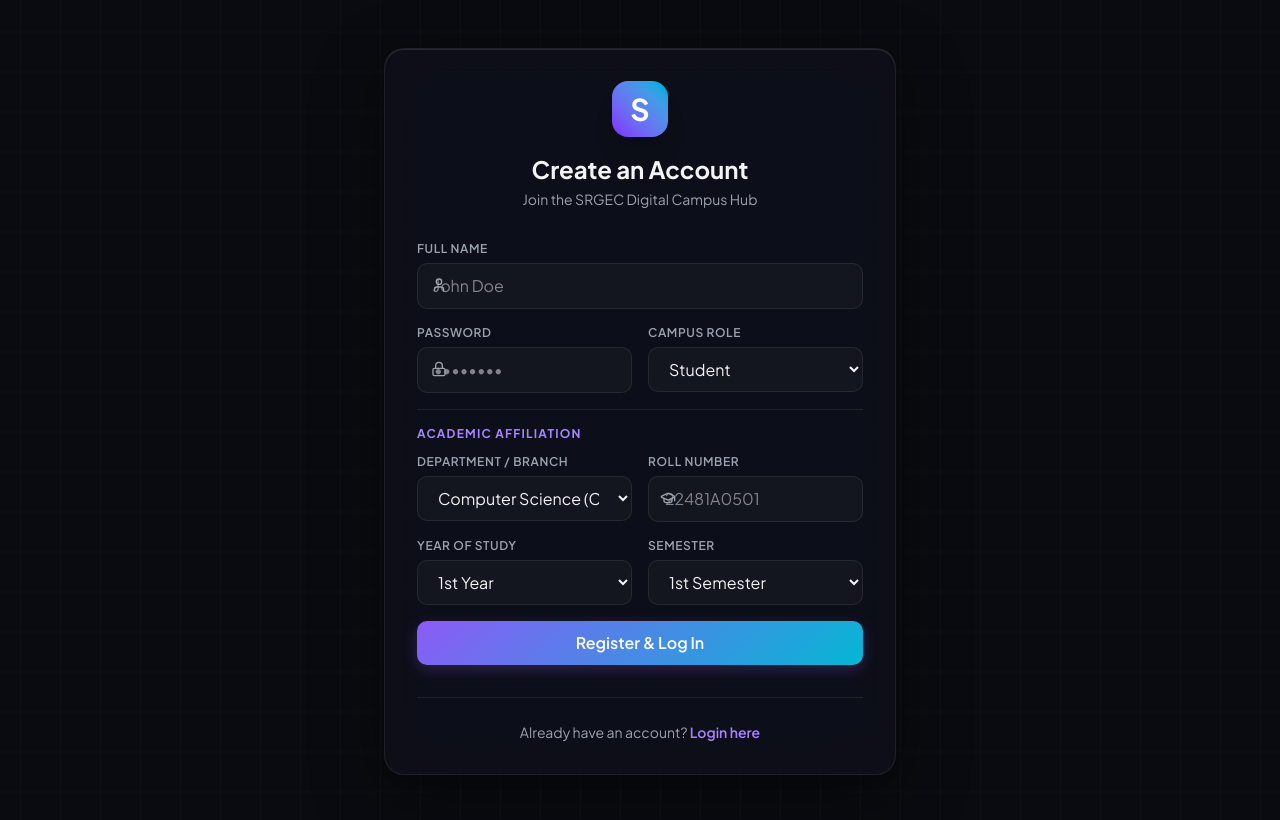
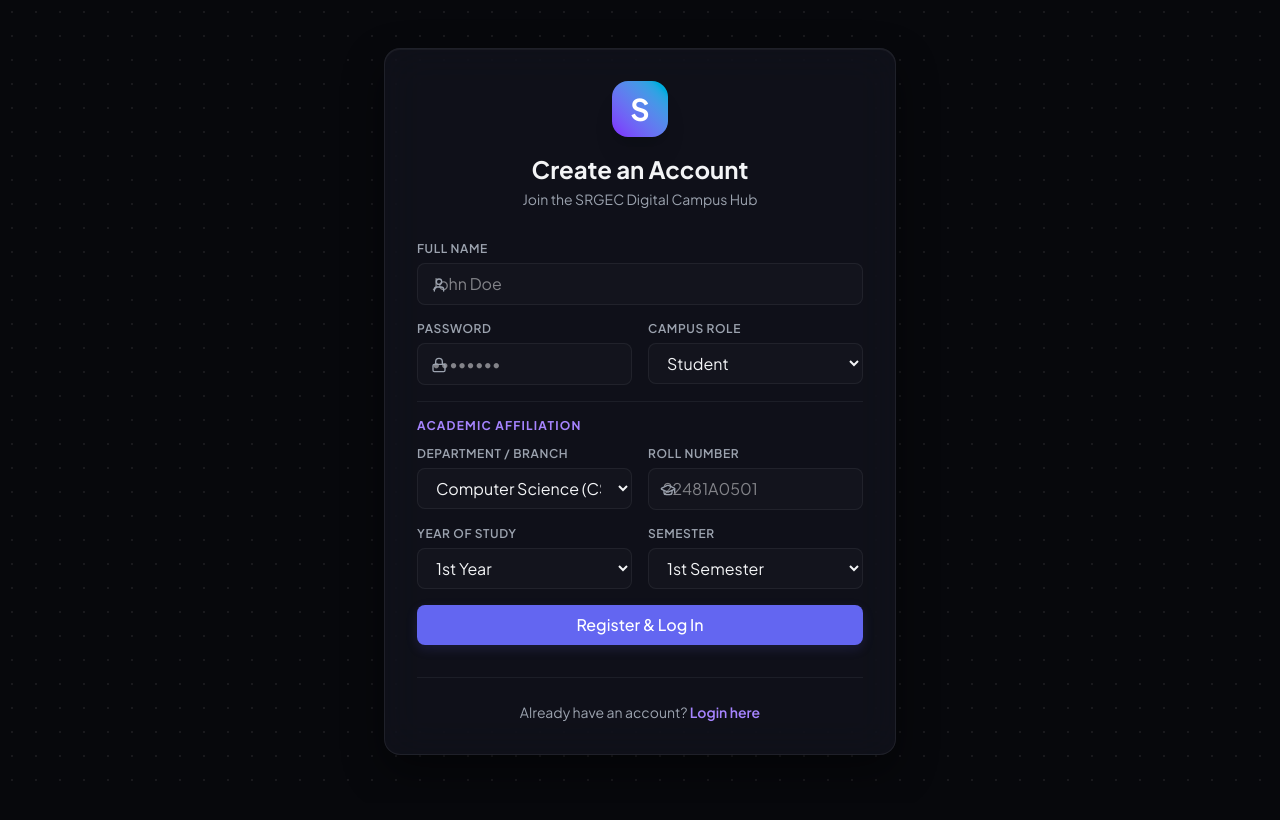
Before and after one commit to Prabhas2277/srgec-connect, a React (Vite) app in the folder frontend/: page /register in a window 1280 px wide. Shown: the top 820 px of the page. Built offline with nearby package versions, Linux system fonts and the light colour scheme.

Commit message:
design: refactor styles to human-designed premium SaaS look

```diff
--- a/frontend/src/index.css
+++ b/frontend/src/index.css
@@ -5,31 +5,31 @@
   font-family: var(--font-sans);
 
   /* Color system - Dark Mode by default, but customizable */
-  --bg-primary: #0a0b10;
-  --bg-secondary: #12141f;
-  --border-glow: rgba(139, 92, 246, 0.15);
-  --border-glass: rgba(255, 255, 255, 0.08);
+  --bg-primary: #07080c;
+  --bg-secondary: #0f111a;
+  --border-glow: rgba(139, 92, 246, 0.08);
+  --border-glass: rgba(255, 255, 255, 0.06);
   --text-primary: #f3f4f6;
   --text-secondary: #9ca3af;
-  --accent-purple: #8b5cf6;
+  --accent-purple: #6366f1; /* Premium Indigo */
   --accent-cyan: #06b6d4;
-  --glass-bg: rgba(18, 20, 31, 0.6);
-  --glass-blur: blur(16px);
-  --panel-shadow: 0 8px 32px 0 rgba(0, 0, 0, 0.37);
+  --glass-bg: rgba(15, 17, 28, 0.45);
+  --glass-blur: blur(20px);
+  --panel-shadow: 0 12px 40px 0 rgba(0, 0, 0, 0.5);
 }
 
 .light-theme {
   --bg-primary: #f8fafc;
   --bg-secondary: #ffffff;
-  --border-glow: rgba(139, 92, 246, 0.1);
-  --border-glass: rgba(15, 23, 42, 0.08);
+  --border-glow: rgba(99, 102, 241, 0.05);
+  --border-glass: rgba(15, 23, 42, 0.06);
   --text-primary: #0f172a;
   --text-secondary: #475569;
-  --accent-purple: #7c3aed;
+  --accent-purple: #4f46e5;
   --accent-cyan: #0891b2;
-  --glass-bg: rgba(255, 255, 255, 0.7);
-  --glass-blur: blur(16px);
-  --panel-shadow: 0 8px 32px 0 rgba(31, 38, 135, 0.07);
+  --glass-bg: rgba(255, 255, 255, 0.65);
+  --glass-blur: blur(20px);
+  --panel-shadow: 0 12px 40px 0 rgba(31, 38, 135, 0.06);
 }
 
 body {
@@ -54,7 +54,7 @@ body {
   -webkit-backdrop-filter: var(--glass-blur);
   border: 1px solid var(--border-glass);
   box-shadow: var(--panel-shadow);
-  border-radius: 16px;
+  border-radius: 12px;
 }
 
 .glass-panel-interactive {
@@ -63,21 +63,21 @@ body {
   -webkit-backdrop-filter: var(--glass-blur);
   border: 1px solid var(--border-glass);
   box-shadow: var(--panel-shadow);
-  border-radius: 16px;
-  transition: all 0.3s cubic-bezier(0.4, 0, 0.2, 1);
+  border-radius: 12px;
+  transition: all 0.25s cubic-bezier(0.16, 1, 0.3, 1);
 }
 
 .glass-panel-interactive:hover {
-  transform: translateY(-4px);
-  border-color: rgba(139, 92, 246, 0.35);
-  box-shadow: 0 12px 40px 0 rgba(139, 92, 246, 0.15);
+  transform: translateY(-2px);
+  border-color: rgba(255, 255, 255, 0.15);
+  background: rgba(28, 31, 48, 0.55);
 }
 
 .glass-input {
-  background: rgba(255, 255, 255, 0.03);
+  background: rgba(255, 255, 255, 0.02);
   border: 1px solid var(--border-glass);
-  border-radius: 10px;
-  padding: 10px 16px;
+  border-radius: 8px;
+  padding: 8px 14px;
   color: var(--text-primary);
   outline: none;
   transition: all 0.2s ease;
@@ -87,53 +87,53 @@ body {
 }
 
 .glass-input:focus {
-  border-color: var(--accent-purple);
-  box-shadow: 0 0 12px 0 rgba(139, 92, 246, 0.2);
-  background: rgba(255, 255, 255, 0.05);
+  border-color: rgba(255, 255, 255, 0.25);
+  box-shadow: 0 0 0 2px rgba(99, 102, 241, 0.2);
+  background: rgba(255, 255, 255, 0.04);
 }
 
 .glass-button {
-  background: linear-gradient(135deg, var(--accent-purple), var(--accent-cyan));
+  background: var(--accent-purple);
   color: white;
-  border-radius: 10px;
-  font-weight: 600;
-  padding: 10px 24px;
-  transition: all 0.3s ease;
-  box-shadow: 0 4px 15px 0 rgba(139, 92, 246, 0.25);
+  border-radius: 8px;
+  font-weight: 500;
+  padding: 8px 20px;
+  transition: all 0.2s ease;
+  box-shadow: 0 4px 12px 0 rgba(99, 102, 241, 0.15);
   cursor: pointer;
   border: none;
 }
 
 .glass-button:hover {
   transform: translateY(-1px);
-  box-shadow: 0 6px 20px 0 rgba(139, 92, 246, 0.4);
-  filter: brightness(1.1);
+  box-shadow: 0 6px 16px 0 rgba(99, 102, 241, 0.25);
+  background: #4f46e5;
 }
 
 .glass-button-secondary {
-  background: rgba(255, 255, 255, 0.05);
+  background: rgba(255, 255, 255, 0.04);
   border: 1px solid var(--border-glass);
   color: var(--text-primary);
-  border-radius: 10px;
+  border-radius: 8px;
   font-weight: 500;
-  padding: 10px 24px;
+  padding: 8px 20px;
   transition: all 0.2s ease;
   cursor: pointer;
 }
 
 .glass-button-secondary:hover {
-  background: rgba(255, 255, 255, 0.1);
-  border-color: var(--accent-purple);
+  background: rgba(255, 255, 255, 0.08);
+  border-color: rgba(255, 255, 255, 0.15);
 }
 
-/* Background Glow elements for Sci-fi Visual Premium feel */
+/* Background Glow elements - Extremely subtle to prevent saturation */
 .bg-glow-purple {
   position: absolute;
   width: 500px;
   height: 500px;
   border-radius: 50%;
-  background: radial-gradient(circle, rgba(139, 92, 246, 0.12) 0%, rgba(0,0,0,0) 70%);
-  filter: blur(50px);
+  background: radial-gradient(circle, rgba(99, 102, 241, 0.035) 0%, rgba(0,0,0,0) 70%);
+  filter: blur(80px);
   pointer-events: none;
   z-index: -1;
 }
@@ -143,16 +143,16 @@ body {
   width: 500px;
   height: 500px;
   border-radius: 50%;
-  background: radial-gradient(circle, rgba(6, 182, 212, 0.08) 0%, rgba(0,0,0,0) 70%);
-  filter: blur(50px);
+  background: radial-gradient(circle, rgba(6, 182, 212, 0.025) 0%, rgba(0,0,0,0) 70%);
+  filter: blur(80px);
   pointer-events: none;
   z-index: -1;
 }
 
 /* Scrollbar Customization */
 ::-webkit-scrollbar {
-  width: 8px;
-  height: 8px;
+  width: 6px;
+  height: 6px;
 }
 
 ::-webkit-scrollbar-track {
@@ -160,36 +160,32 @@ body {
 }
 
 ::-webkit-scrollbar-thumb {
-  background: rgba(139, 92, 246, 0.2);
+  background: rgba(255, 255, 255, 0.08);
   border-radius: 10px;
 }
 
 ::-webkit-scrollbar-thumb:hover {
-  background: var(--accent-purple);
+  background: rgba(255, 255, 255, 0.2);
 }
 
-/* Sci-Fi Space Grid Background */
+/* Premium Dot Pattern Background */
 .space-grid-bg {
-  background-image:
-    linear-gradient(rgba(255, 255, 255, 0.02) 1px, transparent 1px),
-    linear-gradient(90deg, rgba(255, 255, 255, 0.02) 1px, transparent 1px);
-  background-size: 40px 40px;
-  background-position: center;
+  background-image: radial-gradient(rgba(255, 255, 255, 0.07) 1px, transparent 1px);
+  background-size: 24px 24px;
 }
 
 .light-theme .space-grid-bg {
-  background-image:
-    linear-gradient(rgba(15, 23, 42, 0.015) 1px, transparent 1px),
-    linear-gradient(90deg, rgba(15, 23, 42, 0.015) 1px, transparent 1px);
+  background-image: radial-gradient(rgba(15, 23, 42, 0.05) 1px, transparent 1px);
+  background-size: 24px 24px;
 }
 
 /* Animations */
 @keyframes pulseGlow {
   0%, 100% {
-    opacity: 0.5;
+    opacity: 0.4;
   }
   50% {
-    opacity: 0.8;
+    opacity: 0.6;
   }
 }
 
@@ -199,37 +195,35 @@ body {
 
 /* VisionOS UI Premium Layouts */
 .glass-vision {
-  background: rgba(18, 20, 31, 0.45);
-  backdrop-filter: blur(24px) saturate(180%);
-  -webkit-backdrop-filter: blur(24px) saturate(180%);
-  border: 1px solid rgba(255, 255, 255, 0.08);
+  background: rgba(22, 25, 38, 0.55);
+  backdrop-filter: blur(20px);
+  -webkit-backdrop-filter: blur(20px);
+  border: 1px solid rgba(255, 255, 255, 0.07);
   box-shadow:
-    0 4px 30px rgba(0, 0, 0, 0.2),
-    inset 0 1px 0 rgba(255, 255, 255, 0.1),
-    0 24px 70px rgba(0, 0, 0, 0.4);
-  border-radius: 20px;
+    inset 0 1px 0 rgba(255, 255, 255, 0.05),
+    0 16px 40px rgba(0, 0, 0, 0.45);
+  border-radius: 16px;
 }
 
 .glass-vision-interactive {
-  background: rgba(18, 20, 31, 0.45);
-  backdrop-filter: blur(24px) saturate(180%);
-  -webkit-backdrop-filter: blur(24px) saturate(180%);
-  border: 1px solid rgba(255, 255, 255, 0.08);
+  background: rgba(22, 25, 38, 0.55);
+  backdrop-filter: blur(20px);
+  -webkit-backdrop-filter: blur(20px);
+  border: 1px solid rgba(255, 255, 255, 0.07);
   box-shadow:
-    0 4px 30px rgba(0, 0, 0, 0.2),
-    inset 0 1px 0 rgba(255, 255, 255, 0.1),
-    0 24px 70px rgba(0, 0, 0, 0.4);
-  border-radius: 20px;
-  transition: all 0.4s cubic-bezier(0.16, 1, 0.3, 1);
-  transform-style: preserve-3d;
+    inset 0 1px 0 rgba(255, 255, 255, 0.05),
+    0 16px 40px rgba(0, 0, 0, 0.45);
+  border-radius: 16px;
+  transition: all 0.25s cubic-bezier(0.16, 1, 0.3, 1);
 }
 
 .glass-vision-interactive:hover {
-  transform: scale(1.02) translateY(-4px) translateZ(10px);
-  border-color: rgba(6, 182, 212, 0.35);
+  transform: translateY(-3px);
+  border-color: rgba(255, 255, 255, 0.15);
+  background: rgba(28, 31, 48, 0.65);
   box-shadow:
-    0 0 30px rgba(6, 182, 212, 0.15),
-    0 30px 80px rgba(0, 0, 0, 0.5);
+    inset 0 1px 0 rgba(255, 255, 255, 0.08),
+    0 24px 48px rgba(0, 0, 0, 0.55);
 }
 
 /* 3D Isometric Campus mesh projection */
@@ -250,7 +244,7 @@ body {
   width: 70px;
   height: 70px;
   transform-style: preserve-3d;
-  transition: transform 0.4s cubic-bezier(0.16, 1, 0.3, 1), box-shadow 0.4s;
+  transition: transform 0.4s cubic-bezier(0.16, 1, 0.3, 1);
   cursor: pointer;
 }
 
@@ -260,78 +254,72 @@ body {
   width: 100%;
   height: 100%;
   backface-visibility: hidden;
-  border: 1px solid rgba(255, 255, 255, 0.15);
+  border: 1px solid rgba(255, 255, 255, 0.12);
   border-radius: 4px;
 }
 
 .face-top {
-  background: linear-gradient(135deg, rgba(139, 92, 246, 0.8), rgba(6, 182, 212, 0.8));
+  background: rgba(30, 41, 59, 0.85);
   transform: rotateX(0deg) translateZ(35px);
-  box-shadow: inset 0 0 12px rgba(255, 255, 255, 0.4);
+  box-shadow: inset 0 0 12px rgba(255, 255, 255, 0.08);
 }
 
 .face-front {
-  background: linear-gradient(to top, rgba(17, 24, 39, 0.9), rgba(139, 92, 246, 0.6));
+  background: rgba(15, 23, 42, 0.95);
   transform: rotateX(-90deg) translateZ(35px);
   height: 70px;
   transform-origin: bottom;
 }
 
 .face-right {
-  background: linear-gradient(to top, rgba(17, 24, 39, 0.9), rgba(6, 182, 212, 0.6));
+  background: rgba(20, 28, 48, 0.95);
   transform: rotateY(90deg) translateZ(35px);
   width: 70px;
   transform-origin: right;
 }
 
 .building-3d:hover {
-  transform: translateZ(25px);
+  transform: translateZ(12px);
 }
 
 .building-3d:hover .face-top {
-  background: linear-gradient(135deg, #a78bfa, #22d3ee);
+  background: var(--accent-purple);
   box-shadow:
-    0 0 25px rgba(6, 182, 212, 0.6),
-    inset 0 0 15px rgba(255, 255, 255, 0.6);
+    0 0 20px rgba(99, 102, 241, 0.35),
+    inset 0 0 8px rgba(255, 255, 255, 0.3);
 }
 
 /* Breathing Hologram Orb for AI Assistant */
 @keyframes aiBreathe {
   0%, 100% {
-    transform: scale(1) translateZ(0);
+    transform: scale(1);
     box-shadow:
-      0 0 30px rgba(139, 92, 246, 0.4),
-      0 0 60px rgba(6, 182, 212, 0.2),
-      inset 0 0 20px rgba(255, 255, 255, 0.3);
-    filter: brightness(1);
+      0 0 20px rgba(99, 102, 241, 0.25),
+      inset 0 0 10px rgba(255, 255, 255, 0.1);
   }
   50% {
-    transform: scale(1.1) translateZ(15px);
+    transform: scale(1.05);
     box-shadow:
-      0 0 45px rgba(139, 92, 246, 0.6),
-      0 0 90px rgba(6, 182, 212, 0.4),
-      inset 0 0 30px rgba(255, 255, 255, 0.5);
-    filter: brightness(1.2) hue-rotate(15deg);
+      0 0 30px rgba(99, 102, 241, 0.4),
+      inset 0 0 15px rgba(255, 255, 255, 0.2);
   }
 }
 
 .ai-orb-hologram {
-  background: radial-gradient(circle at 35% 35%, rgba(255, 255, 255, 0.9) 0%, rgba(6, 182, 212, 0.6) 40%, rgba(139, 92, 246, 0.8) 80%);
-  animation: aiBreathe 4s infinite ease-in-out;
+  background: radial-gradient(circle at 35% 35%, rgba(255, 255, 255, 0.15) 0%, rgba(99, 102, 241, 0.35) 45%, rgba(15, 17, 28, 0.8) 90%);
+  animation: aiBreathe 5s infinite ease-in-out;
   border-radius: 50%;
-  transform-style: preserve-3d;
-  will-change: transform, box-shadow, filter;
+  border: 1px solid rgba(255, 255, 255, 0.08);
 }
 
 /* Bento grid dynamic card shadows */
 .bento-card-active {
-  transition: all 0.4s cubic-bezier(0.16, 1, 0.3, 1);
+  transition: all 0.3s cubic-bezier(0.16, 1, 0.3, 1);
 }
 
 .bento-card-active:hover {
-  transform: scale(1.015) translateY(-2px);
-  border-color: rgba(139, 92, 246, 0.3);
+  transform: translateY(-2px);
+  border-color: rgba(255, 255, 255, 0.12);
   box-shadow:
-    0 0 30px rgba(139, 92, 246, 0.1),
-    0 20px 50px rgba(0, 0, 0, 0.4);
+    0 16px 40px rgba(0, 0, 0, 0.5);
 }
```
